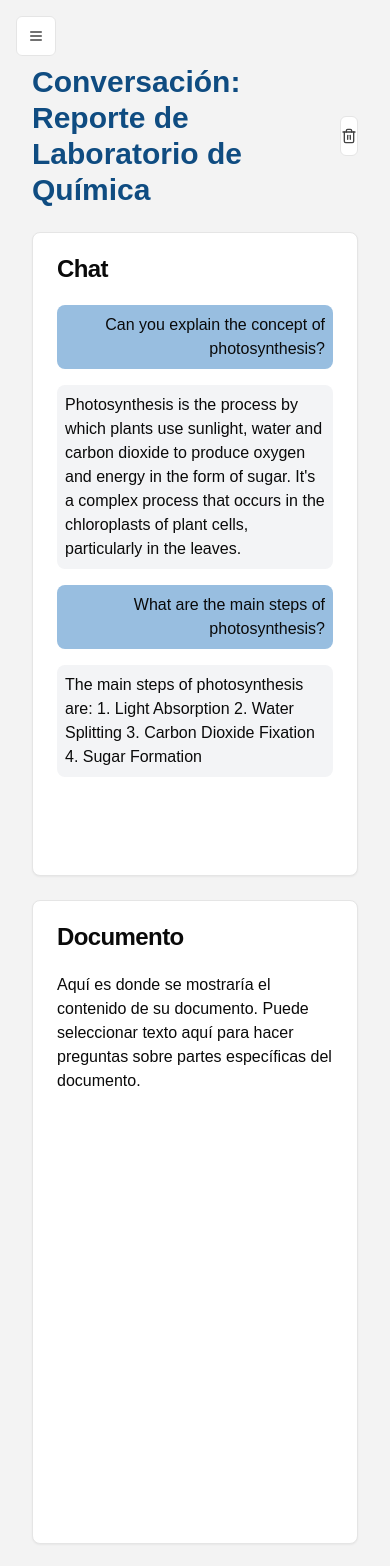
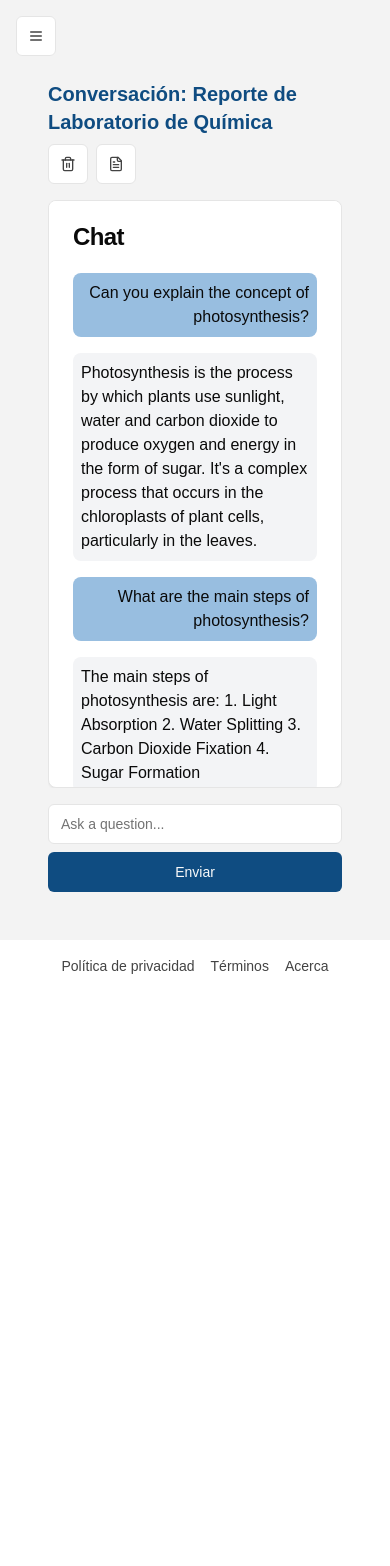
Before and after one commit to PatricioVargasR/Kaanbal, a Next.js app: page /dashboard/chat-pdf/conversacion in a window 390 px wide. Shown: the top 1566 px of the page. After the commit the page ends 992 px from the top, so only its background shows below. Built offline with nearby package versions, Linux system fonts and the light colour scheme.

Commit message:
Se corrigió modo responsive de la página de conversación

```diff
--- a/app/dashboard/chat-pdf/conversacion/page.tsx
+++ b/app/dashboard/chat-pdf/conversacion/page.tsx
@@ -1,7 +1,17 @@
+"use client"
+
+import { useState } from "react"
 import { Card, CardContent, CardHeader, CardTitle } from "@/components/ui/card"
 import { Button } from "@/components/ui/button"
 import { Input } from "@/components/ui/input"
-import { Trash2 } from 'lucide-react'
+import { Trash2, FileText } from 'lucide-react'
+import {
+  Dialog,
+  DialogContent,
+  DialogHeader,
+  DialogTitle,
+  DialogTrigger,
+} from "@/components/ui/dialog"
 
 const messages = [
   { sender: "user", text: "Can you explain the concept of photosynthesis?" },
@@ -11,24 +21,54 @@ const messages = [
 ]
 
 export default function ConversationPage() {
+  const [isDocumentOpen, setIsDocumentOpen] = useState(false)
+
   return (
-      <div className="space-y-6">
-        <div className="flex justify-between items-center">
-          <h1 className="text-3xl font-bold text-[#0f4c81]">Conversación: Reporte de Laboratorio de Química</h1>
-          <Button variant="outline" size="icon">
+    <div className="flex flex-col h-screen p-4">
+      <div className="flex flex-col sm:flex-row justify-between items-start sm:items-center space-y-2 sm:space-y-0 mb-4">
+        <h1 className="text-xl sm:text-2xl md:text-3xl font-bold text-[#0f4c81] break-words">
+          Conversación: Reporte de Laboratorio de Química
+        </h1>
+        <div className="flex space-x-2">
+          <Button variant="outline" size="icon" className="self-end sm:self-auto">
             <Trash2 className="h-4 w-4" />
+            <span className="sr-only">Eliminar conversación</span>
           </Button>
+          <Dialog open={isDocumentOpen} onOpenChange={setIsDocumentOpen}>
+            <DialogTrigger asChild>
+              <Button variant="outline" size="icon" className="md:hidden">
+                <FileText className="h-4 w-4" />
+                <span className="sr-only">Ver documento</span>
+              </Button>
+            </DialogTrigger>
+            <DialogContent className="sm:max-w-[425px]">
+              <DialogHeader>
+                <DialogTitle>Documento</DialogTitle>
+              </DialogHeader>
+              <div className="max-h-[60vh] overflow-y-auto">
+                <p>Aquí es donde se mostraría el contenido de su documento. Puede seleccionar texto aquí para hacer preguntas sobre partes específicas del documento.</p>
+              </div>
+            </DialogContent>
+          </Dialog>
+        </div>
       </div>
 
-        <div className="grid grid-cols-1 md:grid-cols-2 gap-6">
-          <Card className="h-[calc(100vh-200px)] overflow-y-auto">
-            <CardHeader>
+      <div className="flex flex-col md:flex-row gap-4 flex-grow overflow-hidden">
+        <Card className="flex-1 overflow-hidden flex flex-col">
+          <CardHeader className="bg-white z-10">
             <CardTitle>Chat</CardTitle>
           </CardHeader>
-            <CardContent>
+          <CardContent className="overflow-y-auto flex-grow">
             <div className="space-y-4">
               {messages.map((message, index) => (
-                  <div key={index} className={`p-2 rounded-lg ${message.sender === 'user' ? 'bg-[#98bee0] text-right' : 'bg-gray-100'}`}>
+                <div
+                  key={index}
+                  className={`p-2 rounded-lg ${
+                    message.sender === 'user'
+                      ? 'bg-[#98bee0] text-right'
+                      : 'bg-gray-100'
+                  }`}
+                >
                   {message.text}
                 </div>
               ))}
@@ -36,19 +76,24 @@ export default function ConversationPage() {
           </CardContent>
         </Card>
 
-          <Card className="h-[calc(100vh-200px)] overflow-y-auto">
-            <CardHeader>
+        <Card className="flex-1 overflow-hidden flex-col hidden md:flex">
+          <CardHeader className="bg-white z-10">
             <CardTitle>Documento</CardTitle>
           </CardHeader>
-            <CardContent>
+          <CardContent className="overflow-y-auto flex-grow">
             <p>Aquí es donde se mostraría el contenido de su documento. Puede seleccionar texto aquí para hacer preguntas sobre partes específicas del documento.</p>
           </CardContent>
         </Card>
       </div>
 
-        <div className="flex space-x-2">
-          <Input placeholder="Ask a question..." className="flex-grow" />
-          <Button className="bg-[#0f4c81] hover:bg-[#98bee0]">Enviar</Button>
+      <div className="flex flex-col sm:flex-row space-y-2 sm:space-y-0 sm:space-x-2 mt-4">
+        <Input
+          placeholder="Ask a question..."
+          className="flex-grow"
+        />
+        <Button className="bg-[#0f4c81] hover:bg-[#98bee0] w-full sm:w-auto">
+          Enviar
+        </Button>
       </div>
     </div>
   )
--- /dev/null
+++ b/components/ui/dialog.tsx
@@ -0,0 +1,122 @@
+"use client"
+
+import * as React from "react"
+import * as DialogPrimitive from "@radix-ui/react-dialog"
+import { X } from "lucide-react"
+
+import { cn } from "@/lib/utils"
+
+const Dialog = DialogPrimitive.Root
+
+const DialogTrigger = DialogPrimitive.Trigger
+
+const DialogPortal = DialogPrimitive.Portal
+
+const DialogClose = DialogPrimitive.Close
+
+const DialogOverlay = React.forwardRef<
+  React.ElementRef<typeof DialogPrimitive.Overlay>,
+  React.ComponentPropsWithoutRef<typeof DialogPrimitive.Overlay>
+>(({ className, ...props }, ref) => (
+  <DialogPrimitive.Overlay
+    ref={ref}
+    className={cn(
+      "fixed inset-0 z-50 bg-black/80  data-[state=open]:animate-in data-[state=closed]:animate-out data-[state=closed]:fade-out-0 data-[state=open]:fade-in-0",
+      className
+    )}
+    {...props}
+  />
+))
+DialogOverlay.displayName = DialogPrimitive.Overlay.displayName
+
+const DialogContent = React.forwardRef<
+  React.ElementRef<typeof DialogPrimitive.Content>,
+  React.ComponentPropsWithoutRef<typeof DialogPrimitive.Content>
+>(({ className, children, ...props }, ref) => (
+  <DialogPortal>
+    <DialogOverlay />
+    <DialogPrimitive.Content
+      ref={ref}
+      className={cn(
+        "fixed left-[50%] top-[50%] z-50 grid w-full max-w-lg translate-x-[-50%] translate-y-[-50%] gap-4 border bg-background p-6 shadow-lg duration-200 data-[state=open]:animate-in data-[state=closed]:animate-out data-[state=closed]:fade-out-0 data-[state=open]:fade-in-0 data-[state=closed]:zoom-out-95 data-[state=open]:zoom-in-95 data-[state=closed]:slide-out-to-left-1/2 data-[state=closed]:slide-out-to-top-[48%] data-[state=open]:slide-in-from-left-1/2 data-[state=open]:slide-in-from-top-[48%] sm:rounded-lg",
+        className
+      )}
+      {...props}
+    >
+      {children}
+      <DialogPrimitive.Close className="absolute right-4 top-4 rounded-sm opacity-70 ring-offset-background transition-opacity hover:opacity-100 focus:outline-none focus:ring-2 focus:ring-ring focus:ring-offset-2 disabled:pointer-events-none data-[state=open]:bg-accent data-[state=open]:text-muted-foreground">
+        <X className="h-4 w-4" />
+        <span className="sr-only">Close</span>
+      </DialogPrimitive.Close>
+    </DialogPrimitive.Content>
+  </DialogPortal>
+))
+DialogContent.displayName = DialogPrimitive.Content.displayName
+
+const DialogHeader = ({
+  className,
+  ...props
+}: React.HTMLAttributes<HTMLDivElement>) => (
+  <div
+    className={cn(
+      "flex flex-col space-y-1.5 text-center sm:text-left",
+      className
+    )}
+    {...props}
+  />
+)
+DialogHeader.displayName = "DialogHeader"
+
+const DialogFooter = ({
+  className,
+  ...props
+}: React.HTMLAttributes<HTMLDivElement>) => (
+  <div
+    className={cn(
+      "flex flex-col-reverse sm:flex-row sm:justify-end sm:space-x-2",
+      className
+    )}
+    {...props}
+  />
+)
+DialogFooter.displayName = "DialogFooter"
+
+const DialogTitle = React.forwardRef<
+  React.ElementRef<typeof DialogPrimitive.Title>,
+  React.ComponentPropsWithoutRef<typeof DialogPrimitive.Title>
+>(({ className, ...props }, ref) => (
+  <DialogPrimitive.Title
+    ref={ref}
+    className={cn(
+      "text-lg font-semibold leading-none tracking-tight",
+      className
+    )}
+    {...props}
+  />
+))
+DialogTitle.displayName = DialogPrimitive.Title.displayName
+
+const DialogDescription = React.forwardRef<
+  React.ElementRef<typeof DialogPrimitive.Description>,
+  React.ComponentPropsWithoutRef<typeof DialogPrimitive.Description>
+>(({ className, ...props }, ref) => (
+  <DialogPrimitive.Description
+    ref={ref}
+    className={cn("text-sm text-muted-foreground", className)}
+    {...props}
+  />
+))
+DialogDescription.displayName = DialogPrimitive.Description.displayName
+
+export {
+  Dialog,
+  DialogPortal,
+  DialogOverlay,
+  DialogClose,
+  DialogTrigger,
+  DialogContent,
+  DialogHeader,
+  DialogFooter,
+  DialogTitle,
+  DialogDescription,
+}
```
Lines whose indentation alone changed are shown as unchanged.
